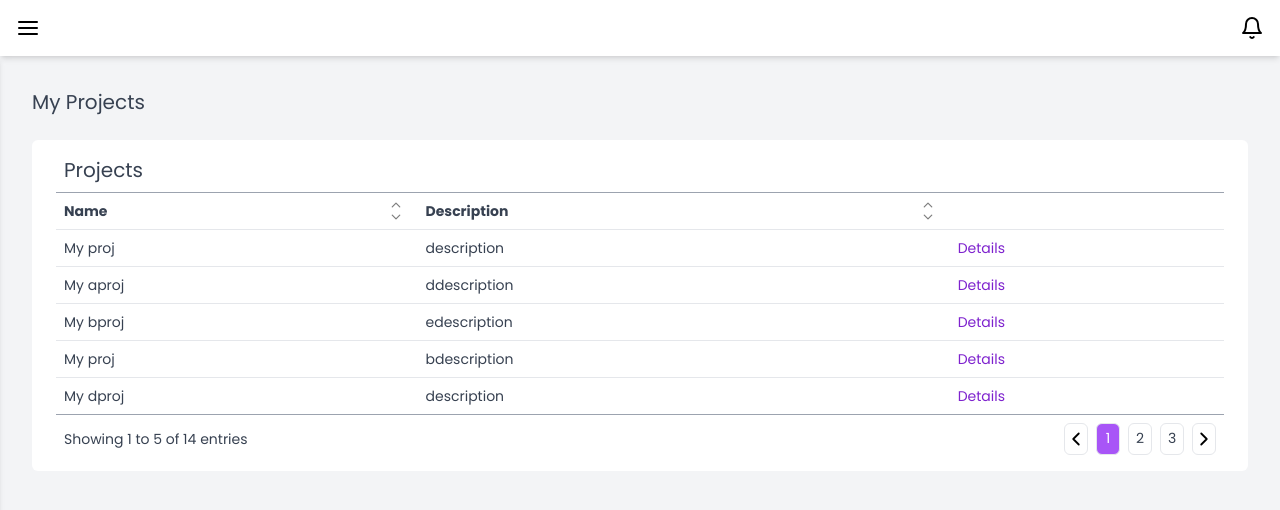
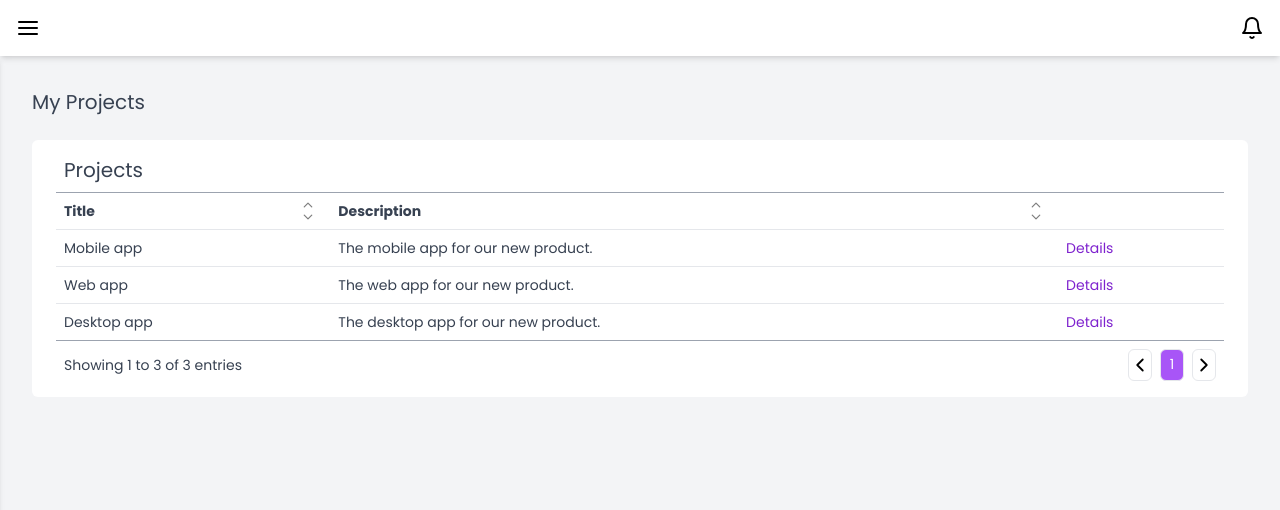
Before and after one commit to cgamagami1/bug-tracker, a React (Vite) app: page /projects in a window 1280 px wide. Shown: the top 510 px of the page. Built offline with nearby package versions, Linux system fonts and the light colour scheme.

Commit message:
Add TicketContext

```diff
--- a/src/components/MainPage.tsx
+++ b/src/components/MainPage.tsx
@@ -1,5 +1,6 @@
 import { useState } from "react";
 import { Outlet } from "react-router-dom";
+import { TicketProvider } from "../context/TicketContext";
 import SideBar from "./SideBar";
 import HeaderBar from "./HeaderBar";
 import useMediaQuery from "../utils/useMediaQuery";
@@ -15,6 +16,7 @@ const MainPage = () => {
   }
 
   return (
+    <TicketProvider>
       <div className="h-screen flex flex-col">
         <HeaderBar handleOnMenuClick={() => setIsSideBarOpen(isbo => !isbo)} />
         <div className="flex flex-grow">
@@ -24,6 +26,7 @@ const MainPage = () => {
           </div>
         </div>
       </div>
+    </TicketProvider>
   );
 }
 
--- a/src/components/TicketsTable.tsx
+++ b/src/components/TicketsTable.tsx
@@ -6,198 +6,15 @@ import TableData from "./TableData";
 import useTable from "../utils/useTable";
 import { ROLE } from "../pages/Project/UsersTable";
 import { Link } from "react-router-dom";
-
-export enum STATUS {
-  OPEN = "Open",
-  IN_PROGRESS = "In Progress",
-  CLOSED = "Closed"
-}
-
-export enum PRIORITY {
-  LOW = "Low",
-  MEDIUM = "Medium",
-  HIGH = "High"
-}
-
-export type Ticket = {
-  id: number;
-  title: string;
-  submitterId: number;
-  developerId: number;
-  status: STATUS;
-  priority: PRIORITY;
-  dateCreated: DateTime;
-}
+import { useContext } from "react";
+import { TicketContext } from "../context/TicketContext";
 
 type TicketsTableProps = {
   entriesPerPage?: number;
 }
 
 const TicketsTable = ({ entriesPerPage = 5 }: TicketsTableProps) => {
-  const tickets = [
-    {
-      id: 0,
-      title: "Do thing",
-      submitterId: 0,
-      developerId: 1,
-      status: STATUS.IN_PROGRESS,
-      priority: PRIORITY.MEDIUM,
-      dateCreated: DateTime.now()
-    },
-    {
-      id: 1,
-      title: "Do thing",
-      submitterId: 0,
-      developerId: 1,
-      status: STATUS.IN_PROGRESS,
-      priority: PRIORITY.MEDIUM,
-      dateCreated: DateTime.now()
-    },
-    {
-      id: 2,
-      title: "Do thing",
-      submitterId: 0,
-      developerId: 1,
-      status: STATUS.IN_PROGRESS,
-      priority: PRIORITY.MEDIUM,
-      dateCreated: DateTime.now()
-    },
-    {
-      id: 3,
-      title: "Do thing",
-      submitterId: 0,
-      developerId: 1,
-      status: STATUS.IN_PROGRESS,
-      priority: PRIORITY.MEDIUM,
-      dateCreated: DateTime.now()
-    },
-    {
-      id: 4,
-      title: "Do thing",
-      submitterId: 0,
-      developerId: 1,
-      status: STATUS.IN_PROGRESS,
-      priority: PRIORITY.MEDIUM,
-      dateCreated: DateTime.now()
-    },
-    {
-      id: 5,
-      title: "Do thing",
-      submitterId: 0,
-      developerId: 1,
-      status: STATUS.IN_PROGRESS,
-      priority: PRIORITY.MEDIUM,
-      dateCreated: DateTime.now()
-    },
-    {
-      id: 6,
-      title: "Do thing",
-      submitterId: 0,
-      developerId: 1,
-      status: STATUS.IN_PROGRESS,
-      priority: PRIORITY.MEDIUM,
-      dateCreated: DateTime.now()
-    },
-    {
-      id: 7,
-      title: "Do thing",
-      submitterId: 0,
-      developerId: 1,
-      status: STATUS.IN_PROGRESS,
-      priority: PRIORITY.MEDIUM,
-      dateCreated: DateTime.now()
-    },
-    {
-      id: 8,
-      title: "Do thing",
-      submitterId: 0,
-      developerId: 1,
-      status: STATUS.IN_PROGRESS,
-      priority: PRIORITY.MEDIUM,
-      dateCreated: DateTime.now()
-    },
-    {
-      id: 9,
-      title: "Do thing",
-      submitterId: 0,
-      developerId: 1,
-      status: STATUS.IN_PROGRESS,
-      priority: PRIORITY.MEDIUM,
-      dateCreated: DateTime.now()
-    },
-    {
-      id: 10,
-      title: "Do thing",
-      submitterId: 0,
-      developerId: 1,
-      status: STATUS.IN_PROGRESS,
-      priority: PRIORITY.MEDIUM,
-      dateCreated: DateTime.now()
-    },
-    {
-      id: 11,
-      title: "Do thing",
-      submitterId: 0,
-      developerId: 1,
-      status: STATUS.IN_PROGRESS,
-      priority: PRIORITY.MEDIUM,
-      dateCreated: DateTime.now()
-    },
-    {
-      id: 12,
-      title: "Do thing",
-      submitterId: 0,
-      developerId: 1,
-      status: STATUS.IN_PROGRESS,
-      priority: PRIORITY.MEDIUM,
-      dateCreated: DateTime.now()
-    },
-    {
-      id: 13,
-      title: "Do thing",
-      submitterId: 0,
-      developerId: 1,
-      status: STATUS.IN_PROGRESS,
-      priority: PRIORITY.MEDIUM,
-      dateCreated: DateTime.now()
-    },
-    {
-      id: 14,
-      title: "Do thing",
-      submitterId: 0,
-      developerId: 1,
-      status: STATUS.IN_PROGRESS,
-      priority: PRIORITY.MEDIUM,
-      dateCreated: DateTime.now()
-    },
-    {
-      id: 15,
-      title: "Do thing",
-      submitterId: 0,
-      developerId: 1,
-      status: STATUS.IN_PROGRESS,
-      priority: PRIORITY.MEDIUM,
-      dateCreated: DateTime.now()
-    },
-    {
-      id: 16,
-      title: "Do thing",
-      submitterId: 0,
-      developerId: 1,
-      status: STATUS.IN_PROGRESS,
-      priority: PRIORITY.MEDIUM,
-      dateCreated: DateTime.now()
-    },
-    {
-      id: 17,
-      title: "Do thing",
-      submitterId: 0,
-      developerId: 1,
-      status: STATUS.IN_PROGRESS,
-      priority: PRIORITY.MEDIUM,
-      dateCreated: DateTime.now()
-    },
-  ];
+  const { tickets } = useContext(TicketContext);
   const users = [
     {
       id: 0,
--- /dev/null
+++ b/src/context/TicketContext.tsx
@@ -0,0 +1,243 @@
+import { ReactNode, createContext } from "react";
+import { DateTime } from "luxon";
+
+export enum STATUS {
+  OPEN = "Open",
+  IN_PROGRESS = "In Progress",
+  CLOSED = "Closed"
+}
+
+export enum PRIORITY {
+  LOW = "Low",
+  MEDIUM = "Medium",
+  HIGH = "High"
+}
+
+export type Ticket = {
+  id: number;
+  title: string;
+  submitterId: number;
+  developerId: number;
+  status: STATUS;
+  priority: PRIORITY;
+  dateCreated: DateTime;
+}
+
+export type Project = {
+  id: number;
+  title: string;
+  description: string;
+  startDate: DateTime | null;
+  endDate: DateTime | null;
+}
+
+const tickets = [
+  {
+    id: 0,
+    title: "Do thing",
+    submitterId: 0,
+    developerId: 1,
+    status: STATUS.IN_PROGRESS,
+    priority: PRIORITY.MEDIUM,
+    dateCreated: DateTime.now()
+  },
+  {
+    id: 1,
+    title: "Do thing",
+    submitterId: 0,
+    developerId: 1,
+    status: STATUS.IN_PROGRESS,
+    priority: PRIORITY.MEDIUM,
+    dateCreated: DateTime.now()
+  },
+  {
+    id: 2,
+    title: "Do thing",
+    submitterId: 0,
+    developerId: 1,
+    status: STATUS.IN_PROGRESS,
+    priority: PRIORITY.MEDIUM,
+    dateCreated: DateTime.now()
+  },
+  {
+    id: 3,
+    title: "Do thing",
+    submitterId: 0,
+    developerId: 1,
+    status: STATUS.IN_PROGRESS,
+    priority: PRIORITY.MEDIUM,
+    dateCreated: DateTime.now()
+  },
+  {
+    id: 4,
+    title: "Do thing",
+    submitterId: 0,
+    developerId: 1,
+    status: STATUS.IN_PROGRESS,
+    priority: PRIORITY.MEDIUM,
+    dateCreated: DateTime.now()
+  },
+  {
+    id: 5,
+    title: "Do thing",
+    submitterId: 0,
+    developerId: 1,
+    status: STATUS.IN_PROGRESS,
+    priority: PRIORITY.MEDIUM,
+    dateCreated: DateTime.now()
+  },
+  {
+    id: 6,
+    title: "Do thing",
+    submitterId: 0,
+    developerId: 1,
+    status: STATUS.IN_PROGRESS,
+    priority: PRIORITY.MEDIUM,
+    dateCreated: DateTime.now()
+  },
+  {
+    id: 7,
+    title: "Do thing",
+    submitterId: 0,
+    developerId: 1,
+    status: STATUS.IN_PROGRESS,
+    priority: PRIORITY.MEDIUM,
+    dateCreated: DateTime.now()
+  },
+  {
+    id: 8,
+    title: "Do thing",
+    submitterId: 0,
+    developerId: 1,
+    status: STATUS.IN_PROGRESS,
+    priority: PRIORITY.MEDIUM,
+    dateCreated: DateTime.now()
+  },
+  {
+    id: 9,
+    title: "Do thing",
+    submitterId: 0,
+    developerId: 1,
+    status: STATUS.IN_PROGRESS,
+    priority: PRIORITY.MEDIUM,
+    dateCreated: DateTime.now()
+  },
+  {
+    id: 10,
+    title: "Do thing",
+    submitterId: 0,
+    developerId: 1,
+    status: STATUS.IN_PROGRESS,
+    priority: PRIORITY.MEDIUM,
+    dateCreated: DateTime.now()
+  },
+  {
+    id: 11,
+    title: "Do thing",
+    submitterId: 0,
+    developerId: 1,
+    status: STATUS.IN_PROGRESS,
+    priority: PRIORITY.MEDIUM,
+    dateCreated: DateTime.now()
+  },
+  {
+    id: 12,
+    title: "Do thing",
+    submitterId: 0,
+    developerId: 1,
+    status: STATUS.IN_PROGRESS,
+    priority: PRIORITY.MEDIUM,
+    dateCreated: DateTime.now()
+  },
+  {
+    id: 13,
+    title: "Do thing",
+    submitterId: 0,
+    developerId: 1,
+    status: STATUS.IN_PROGRESS,
+    priority: PRIORITY.MEDIUM,
+    dateCreated: DateTime.now()
+  },
+  {
+    id: 14,
+    title: "Do thing",
+    submitterId: 0,
+    developerId: 1,
+    status: STATUS.IN_PROGRESS,
+    priority: PRIORITY.MEDIUM,
+    dateCreated: DateTime.now()
+  },
+  {
+    id: 15,
+    title: "Do thing",
+    submitterId: 0,
+    developerId: 1,
+    status: STATUS.IN_PROGRESS,
+    priority: PRIORITY.MEDIUM,
+    dateCreated: DateTime.now()
+  },
+  {
+    id: 16,
+    title: "Do thing",
+    submitterId: 0,
+    developerId: 1,
+    status: STATUS.IN_PROGRESS,
+    priority: PRIORITY.MEDIUM,
+    dateCreated: DateTime.now()
+  },
+  {
+    id: 17,
+    title: "Do thing",
+    submitterId: 0,
+    developerId: 1,
+    status: STATUS.IN_PROGRESS,
+    priority: PRIORITY.MEDIUM,
+    dateCreated: DateTime.now()
+  },
+];
+const projects = [
+  {
+    id: 0,
+    title: "Mobile app",
+    description: "The mobile app for our new product.",
+    startDate: DateTime.now(),
+    endDate: DateTime.now()
+  },
+  {
+    id: 1,
+    title: "Web app",
+    description: "The web app for our new product.",
+    startDate: DateTime.now(),
+    endDate: DateTime.now()
+  },
+  {
+    id: 2,
+    title: "Desktop app",
+    description: "The desktop app for our new product.",
+    startDate: DateTime.now(),
+    endDate: DateTime.now()
+  }
+]
+
+type TicketContextValue = {
+  tickets: Ticket[];
+  projects: Project[];
+}
+
+export const TicketContext = createContext({} as TicketContextValue);
+
+type TicketProviderProps = {
+  children: ReactNode;
+}
+
+export const TicketProvider = ({ children }: TicketProviderProps) => {
+
+  const value = {
+    tickets,
+    projects
+  }
+
+  return (
+    <TicketContext.Provider value={value}>{ children }</TicketContext.Provider>
+  );
+}
--- a/src/pages/MyProjects/ProjectsTable.tsx
+++ b/src/pages/MyProjects/ProjectsTable.tsx
@@ -4,86 +4,11 @@ import TableHeader from "../../components/TableHeader";
 import useTable from "../../utils/useTable";
 import TableData from "../../components/TableData";
 import TableRow from "../../components/TableRow";
-
-export type Project = {
-  id: number;
-  name: string;
-  description: string;
-}
+import { useContext } from "react";
+import { TicketContext } from "../../context/TicketContext";
 
 const ProjectsTable = () => {
-  const projects = [
-      {
-        id: 0,
-        name: "My proj",
-        description: "description"
-      },
-      {
-        id: 1,
-        name: "My aproj",
-        description: "ddescription"
-      },
-      {
-        id: 2,
-        name: "My bproj",
-        description: "edescription"
-      },
-      {
-        id: 3,
-        name: "My proj",
-        description: "bdescription"
-      },
-      {
-        id: 4,
-        name: "My dproj",
-        description: "description"
-      },
-      {
-        id: 5,
-        name: "My cproj",
-        description: "description"
-      },
-      {
-        id: 6,
-        name: "My proj",
-        description: "adescription"
-      },
-      {
-        id: 7,
-        name: "My proj",
-        description: "description"
-      },
-      {
-        id: 8,
-        name: "My aproj",
-        description: "ddescription"
-      },
-      {
-        id: 9,
-        name: "My bproj",
-        description: "edescription"
-      },
-      {
-        id: 10,
-        name: "My proj",
-        description: "bdescription"
-      },
-      {
-        id: 11,
-        name: "My dproj",
-        description: "description"
-      },
-      {
-        id: 12,
-        name: "My cproj",
-        description: "description"
-      },
-      {
-        id: 13,
-        name: "My proj",
-        description: "adescription"
-      },
-  ]
+  const { projects } = useContext(TicketContext);
 
   const {
     sortedEntries,
@@ -100,7 +25,7 @@ const ProjectsTable = () => {
       <table>
         <thead>
           <tr>
-            <TableHeader title="Name" sortAlgorithm={sortAlgorithm} setSortAlgorithm={setSortAlgorithm} headerAttribute="name" />
+            <TableHeader title="Title" sortAlgorithm={sortAlgorithm} setSortAlgorithm={setSortAlgorithm} headerAttribute="title" />
             <TableHeader title="Description" sortAlgorithm={sortAlgorithm} setSortAlgorithm={setSortAlgorithm} headerAttribute="description" />
           </tr>
         </thead>
@@ -109,10 +34,10 @@ const ProjectsTable = () => {
           {
             sortedEntries.map(project => (
               <TableRow key={project.id}>
-                <TableData>{ project.name }</TableData>
+                <TableData>{ project.title }</TableData>
                 <TableData>{ project.description }</TableData>
                 <TableData>
-                  <Link className="hover:underline text-purple-700" to={`/projects/${project.name.toLowerCase()}`}>Details</Link>
+                  <Link className="hover:underline text-purple-700" to={`/projects/${project.title.toLowerCase()}`}>Details</Link>
                 </TableData>
               </TableRow>
             ))
```
Lines whose indentation alone changed are shown as unchanged.
